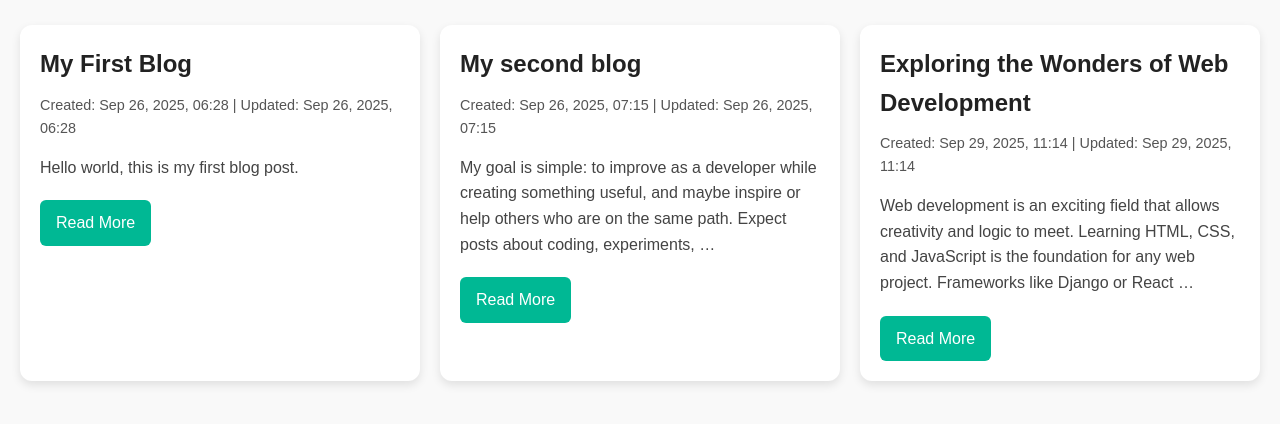
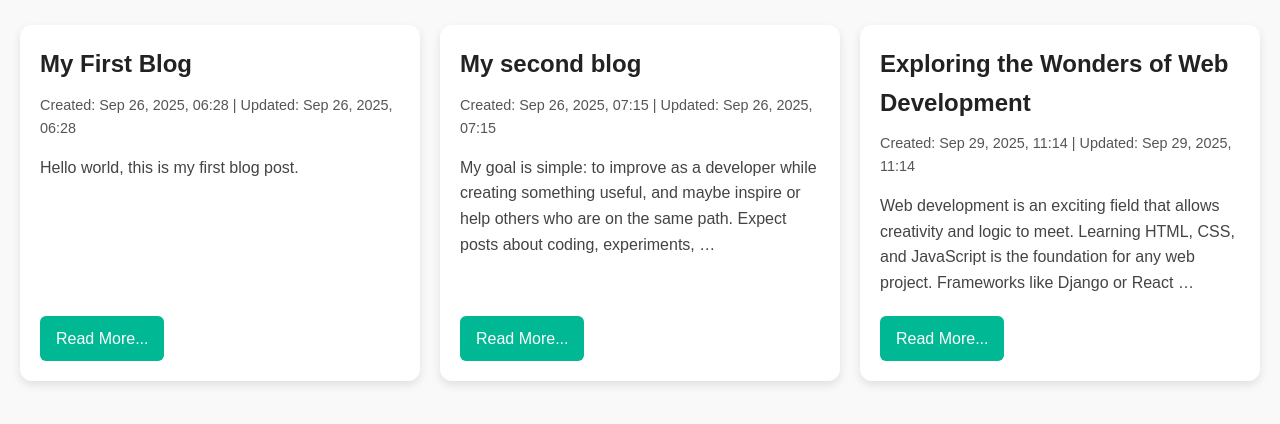
Before and after one commit to Arshiya-Bagheri/personal-blog, a Django app: page /blogs/ in a window 1280 px wide. Shown: the part 169-593 px from the top of the page. Run offline with Django 5.2, Linux system fonts and the light colour scheme; data comes from the database, SQL or seed files in the repository.

Commit message:
Fixed read more button design

```diff
--- a/config/blog/static/blog/blogs.css
+++ b/config/blog/static/blog/blogs.css
@@ -17,11 +17,18 @@
 
 /* Individual blog card */
 .blog-card {
+    display: flex;
+    flex-direction: column;
     background: #ffffff;
     border-radius: 12px;
     box-shadow: 0 4px 10px rgba(0,0,0,0.1);
     padding: 20px;
     transition: transform 0.2s ease, box-shadow 0.2s ease;
+}
+
+.read-more {
+    margin-top: auto; /* pushes the button to the bottom */
+    align-self: flex-start; /* optional: keep button left-aligned */
 }
 
 .blog-card:hover {
--- a/config/blog/templates/blog/blogs.html
+++ b/config/blog/templates/blog/blogs.html
@@ -18,7 +18,7 @@
 
             <p class="blog-excerpt">{{ blog.content|truncatewords:30 }}</p>
 
-            <a href="{% url 'blog_detail' blog.id %}" class="read-more">Read More</a>
+            <a href="{% url 'blog_detail' blog.id %}" class="read-more">Read More...</a>
         </div>
     {% empty %}
         <p>No blogs available.</p>
```
